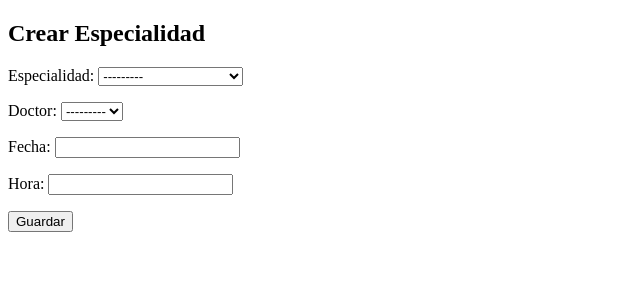
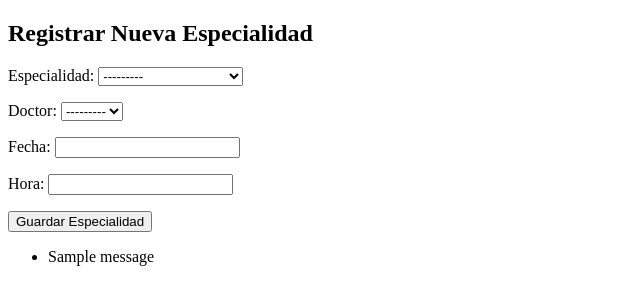
Before and after one commit to Romel137/Proyecto_WEB_III_grupo9, a Django app: template Sistema_de_turnos_medicos/turnos/templates/turnos/crear_especialidad.html in a window 1280 px wide. Shown: the part 108-413 px from the top of the page, without its empty margins (0-640 px from the left). Run offline with Django 5.2, Linux system fonts and the light colour scheme; the template is opened without the code that fills it: values that come from a table or form of the project are taken from there, others are empty; tables that the repository leaves empty hold one stand-in row (values such as "Sample post"); one stand-in notice (Sample message) is shown.

Commit message:
crear_especialidad.html
se agrego mensajes para ver si el formulario se guardo bien o no por medio de mensajitos

```diff
--- a/Sistema_de_turnos_medicos/turnos/templates/turnos/crear_especialidad.html
+++ b/Sistema_de_turnos_medicos/turnos/templates/turnos/crear_especialidad.html
@@ -1,9 +1,19 @@
 {% extends "turnos/base.html" %}
 {% block content %}
-<h2>Crear Especialidad</h2>
+<h2>Registrar Nueva Especialidad</h2>
 <form method="post">
     {% csrf_token %}
     {{ form.as_p }}
-    <button type="submit">Guardar</button>
+    <button type="submit">Guardar Especialidad</button>
 </form>
+
+{% if messages %}
+  <ul class="messages">
+    {% for message in messages %}
+      <li{% if message.tags %} class="{{ message.tags }}"{% endif %}>
+        {{ message }}
+      </li>
+    {% endfor %}
+  </ul>
+{% endif %}
 {% endblock %}
```
